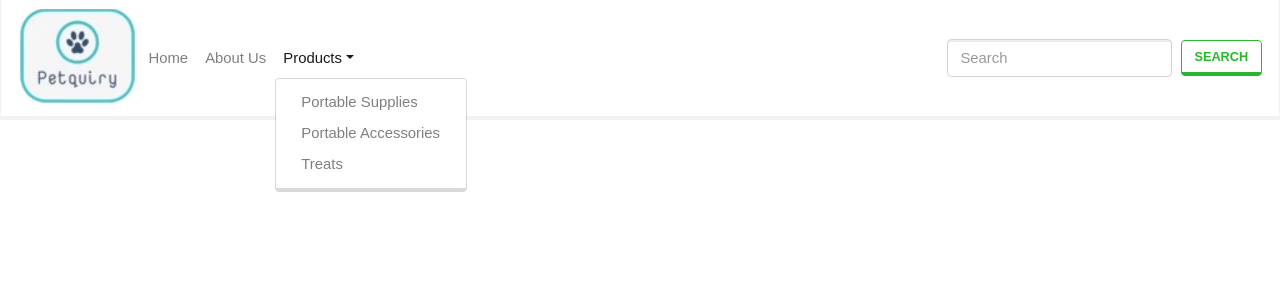
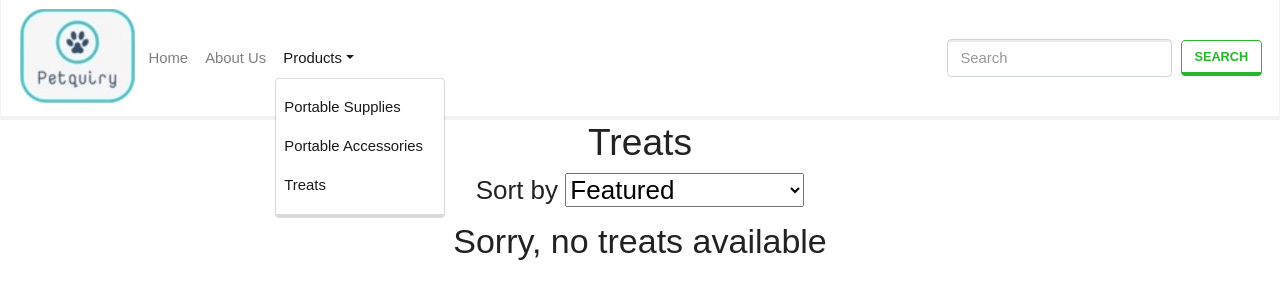
Before and after one commit to richardmachado/carsalesfrontend, a React (Create React App) app: page /treats in a window 1280 px wide. Both pictures are taken after a click on the button "Products". Shown: the top 300 px of the page. Built offline with nearby package versions, Linux system fonts and the light colour scheme.

Commit message:
fix SPA not working due to navbar links

```diff
--- a/src/Navigation/Navigation.js
+++ b/src/Navigation/Navigation.js
@@ -2,9 +2,9 @@
 
 import React from 'react';
 import { Nav, Navbar, NavDropdown, Form, FormControl, Button} from 'react-bootstrap';
-// import { NavLink } from 'reactstrap';
+import { NavLink } from 'reactstrap';
 
-import { Switch, Route } from "react-router-dom";
+import { Switch, Route, Link } from "react-router-dom";
 
 import Home from '../components/Home/Home';
 import Maintenance from '../components/maintenance/maintenance'
@@ -20,6 +20,7 @@ import About from "../components/About/About"
 import EditVehicle from "../components/EditVehicle/EditVehicle"
 import PortableSupplies from "../components/Inventory/Portable";
 import Accessories from "../components/Inventory/Accessories";
+import Treats from '../components/Inventory/Treats'
 import Logo from "./Logo.jpg";
 
 
@@ -32,12 +33,12 @@ function Navi () {
   <Navbar.Toggle aria-controls="basic-navbar-nav" />
   <Navbar.Collapse id="basic-navbar-nav">
     <Nav className="mr-auto">
-      <Nav.Link href="/">Home</Nav.Link>
-      <Nav.Link href="/about">About Us</Nav.Link>
+      <NavLink tag={Link}  to="/">Home</NavLink>
+      <NavLink tag={Link}  to="/about">About Us</NavLink>
       <NavDropdown href="/products" title="Products"  id="basic-nav-dropdown">
-        <NavDropdown.Item href="/portable-supplies">Portable Supplies</NavDropdown.Item>
-        <NavDropdown.Item href="/portable-accessories">Portable Accessories</NavDropdown.Item>
-        <NavDropdown.Item href="#action/3.3">Treats</NavDropdown.Item>
+        <NavLink tag={Link}  to="/portable-supplies">Portable Supplies</NavLink>
+        <NavLink tag={Link}  to="/portable-accessories">Portable Accessories</NavLink>
+        <NavLink tag={Link}  to="/treats">Treats</NavLink>
 
       </NavDropdown>
     </Nav>
@@ -61,7 +62,8 @@ function Navi () {
                 <Route path="/edit/:id" component={EditVehicle} />
                 <Route path="/about" component={About} />
                 <Route path="/portable-supplies" component={PortableSupplies} />
-                <Route path="/portable-accessories" component={Accessories} />
+          <Route path="/portable-accessories" component={Accessories} />
+          <Route path="/treats" component={Treats} />
 
 
  </Switch>
--- /dev/null
+++ b/src/components/Inventory/Treats.js
@@ -0,0 +1,24 @@
+import React, { Component } from 'react'
+
+export default class Treats extends Component {
+    render() {
+        return (
+            <div>
+                <h1>Treats</h1>
+
+                <h3>Sort by <select type="dropdown">
+                <option value="V6">Featured</option>
+                <option value="V8">Best Selling</option>
+                <option value="V10">Alphabetically: A-Z</option>
+                <option value="V12">Alphabetically: Z-A</option>
+                <option value="V16">Price: High to Low</option>
+                <option value="V16">Price: Low to High</option>
+                <option value="V16">Date: Old to New</option>
+                <option value="V16">Price: New to Old</option>
+                </select></h3>
+
+                <p>Sorry, no treats available</p>
+            </div>
+        )
+    }
+}
```
Also changed, not shown: 1 other file (tests, documents, lock files or other folders).
